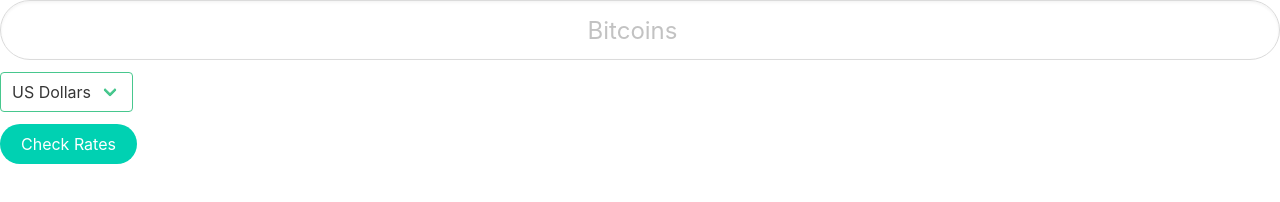
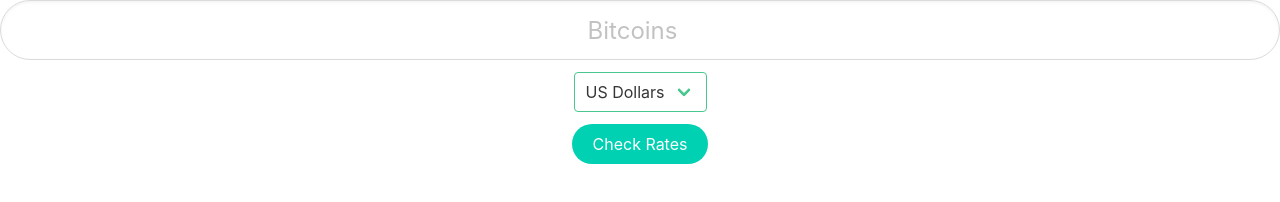
Before and after one commit to karlkarim/BitcoinExtrernalAPI, a website: page index.html in a window 1280 px wide. Drawn offline with nearby package versions, Linux system fonts and the light colour scheme.

Commit message:
for heroku

```diff
--- a/index.html
+++ b/index.html
@@ -17,8 +17,8 @@
             </div>
         </div>
 
-        <div class="field">
-            <div class="control">
+        <div class="field has-text-centered">
+            <div class="control has-text-centered">
                 <div class="select is-success">
                     <select name="currency">
                         <option value="USD">US Dollars</option>
@@ -28,7 +28,7 @@
             </div>
         </div>
         <div class="field">
-            <div class="control">
+            <div class="control has-text-centered">
                 <button class="button is-primary is-rounded">Check Rates</button>
             </div>
         </div>
```
Also changed, not shown: server.js (+6 -2 lines).
